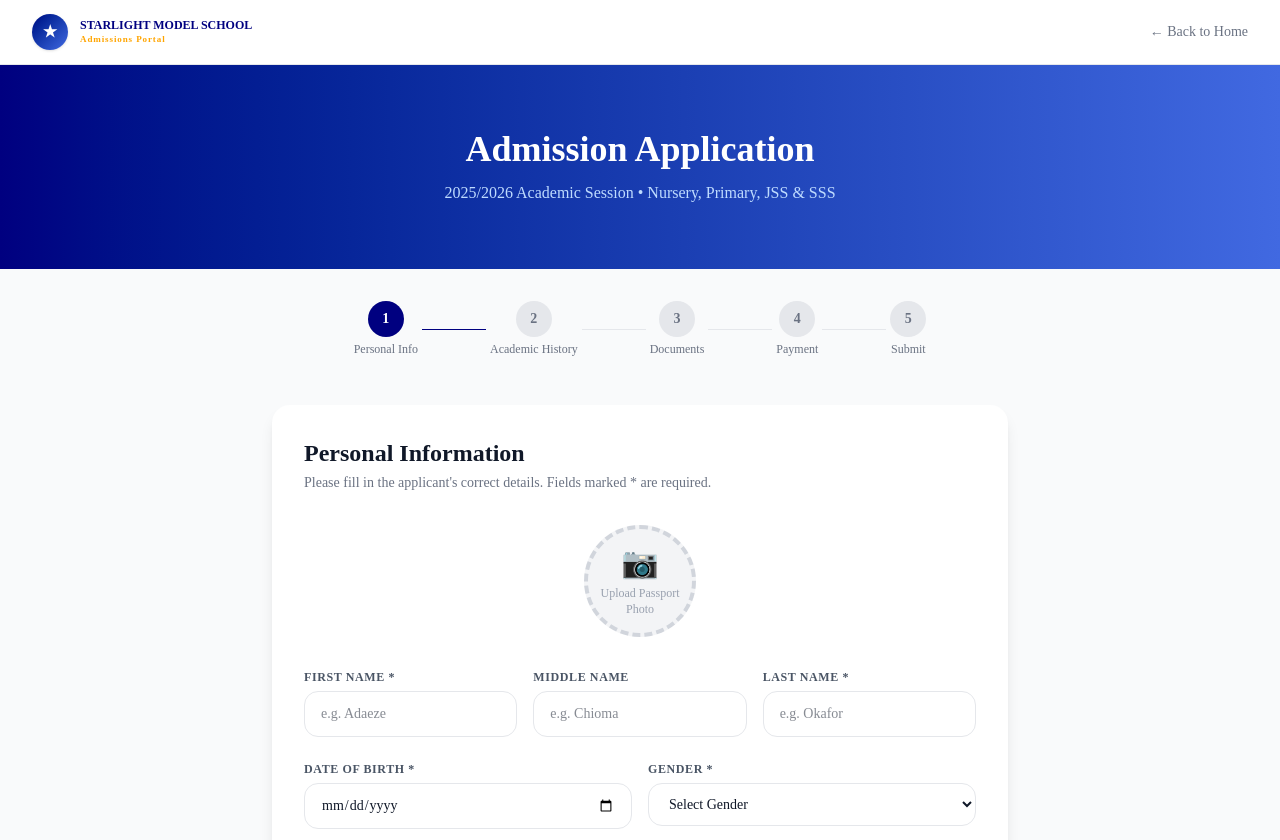
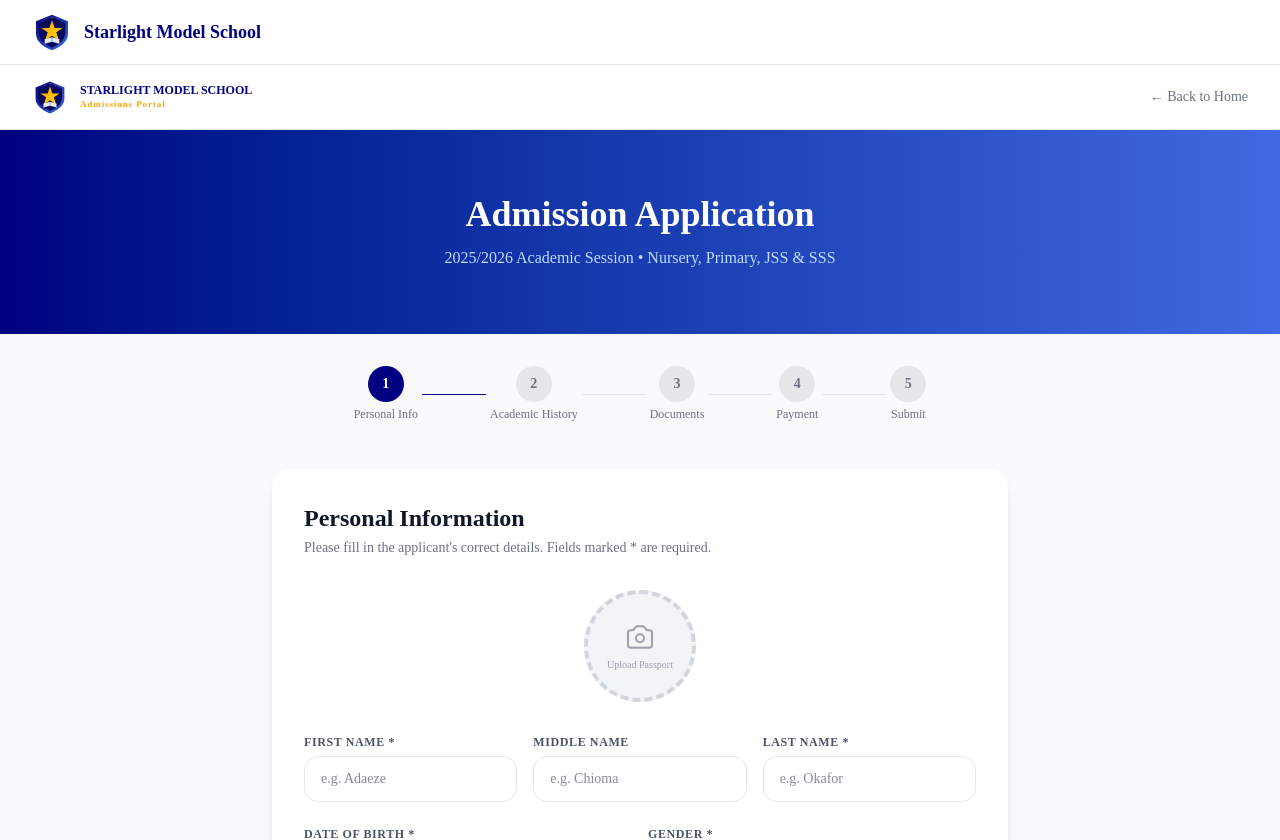
Before and after one commit to Star-light-10/startlight, a Next.js app: page /admissions in a window 1280 px wide. Shown: the top 840 px of the page. Built offline with nearby package versions, Linux system fonts and the light colour scheme.

Commit message:
feat: add premium logo, favicon, dynamic footer, and passport upload to admissions

```diff
--- a/src/app/admissions/page.tsx
+++ b/src/app/admissions/page.tsx
@@ -1,12 +1,33 @@
-import type { Metadata } from "next";
-import Link from "next/link";
+"use client"
 
-export const metadata: Metadata = {
-  title: "Admissions – Starlight Model School",
-  description: "Apply for admission to Starlight Model School, Oke-Medina, Boroboro, Oyo State. Nursery, Primary, JSS and SSS admissions open.",
-};
+import { useState, useRef } from "react"
+import Link from "next/link"
+import Image from "next/image"
+import { StarlightLogo } from "@/components/starlight-logo"
 
 export default function AdmissionsPage() {
+  const [passportPreview, setPassportPreview] = useState<string | null>(null)
+  const fileInputRef = useRef<HTMLInputElement>(null)
+
+  const handlePassportUpload = (e: React.ChangeEvent<HTMLInputElement>) => {
+    const file = e.target.files?.[0]
+    if (file) {
+      if (file.size > 2 * 1024 * 1024) {
+        alert("File size must be less than 2MB")
+        return
+      }
+      if (!file.type.startsWith("image/")) {
+        alert("Please upload an image file (JPG, PNG)")
+        return
+      }
+      const reader = new FileReader()
+      reader.onloadend = () => {
+        setPassportPreview(reader.result as string)
+      }
+      reader.readAsDataURL(file)
+    }
+  }
+
   return (
     <div className="min-h-screen bg-gray-50 dark:bg-gray-950">
       {/* Header */}
@@ -14,9 +35,7 @@ export default function AdmissionsPage() {
         <div className="max-w-7xl mx-auto px-4 sm:px-6 lg:px-8">
           <div className="flex items-center justify-between h-16">
             <Link href="/" className="flex items-center gap-3">
-              <div className="w-9 h-9 rounded-full bg-gradient-to-br from-[#000080] to-[#4169E1] flex items-center justify-center shadow">
-                <span className="text-white font-black">★</span>
-              </div>
+              <StarlightLogo className="w-9 h-9" />
               <div>
                 <p className="font-black text-[#000080] dark:text-white text-xs">STARLIGHT MODEL SCHOOL</p>
                 <p className="text-[9px] text-[#FFA500] font-semibold tracking-widest">Admissions Portal</p>
@@ -59,17 +78,59 @@ export default function AdmissionsPage() {
         <div className="bg-white dark:bg-gray-900 rounded-2xl shadow-lg p-8">
           <h2 className="text-2xl font-black text-gray-900 dark:text-white mb-1">Personal Information</h2>
           <p className="text-gray-500 dark:text-gray-400 text-sm mb-8">
-            Please fill in the applicant's correct details. Fields marked * are required.
+            Please fill in the applicant&apos;s correct details. Fields marked * are required.
           </p>
 
           <form className="space-y-6">
             {/* Passport Photo Upload */}
             <div className="flex justify-center mb-8">
               <div className="relative">
-                <div className="w-28 h-28 rounded-full bg-gray-100 dark:bg-gray-800 border-4 border-dashed border-gray-300 dark:border-gray-600 flex flex-col items-center justify-center cursor-pointer hover:border-[#000080] transition-colors">
-                  <span className="text-3xl">📷</span>
-                  <span className="text-xs text-gray-400 mt-1 text-center px-2">Upload Passport Photo</span>
-                </div>
+                <input
+                  type="file"
+                  ref={fileInputRef}
+                  accept="image/jpeg,image/png,image/webp"
+                  className="hidden"
+                  id="passport-upload"
+                  onChange={handlePassportUpload}
+                />
+                <label
+                  htmlFor="passport-upload"
+                  className="block cursor-pointer"
+                >
+                  {passportPreview ? (
+                    <div className="relative w-28 h-28 rounded-full overflow-hidden border-4 border-[#000080] shadow-lg group">
+                      <Image
+                        src={passportPreview}
+                        alt="Passport preview"
+                        fill
+                        className="object-cover"
+                      />
+                      <div className="absolute inset-0 bg-black/40 opacity-0 group-hover:opacity-100 transition-opacity flex items-center justify-center">
+                        <span className="text-white text-xs font-bold">Change Photo</span>
+                      </div>
+                    </div>
+                  ) : (
+                    <div className="w-28 h-28 rounded-full bg-gray-100 dark:bg-gray-800 border-4 border-dashed border-gray-300 dark:border-gray-600 flex flex-col items-center justify-center hover:border-[#000080] hover:bg-blue-50 dark:hover:bg-gray-700 transition-all">
+                      <svg className="w-8 h-8 text-gray-400 mb-1" fill="none" stroke="currentColor" viewBox="0 0 24 24">
+                        <path strokeLinecap="round" strokeLinejoin="round" strokeWidth={1.5} d="M3 9a2 2 0 012-2h.93a2 2 0 001.664-.89l.812-1.22A2 2 0 0110.07 4h3.86a2 2 0 011.664.89l.812 1.22A2 2 0 0018.07 7H19a2 2 0 012 2v9a2 2 0 01-2 2H5a2 2 0 01-2-2V9z" />
+                        <path strokeLinecap="round" strokeLinejoin="round" strokeWidth={1.5} d="M15 13a3 3 0 11-6 0 3 3 0 016 0z" />
+                      </svg>
+                      <span className="text-[10px] text-gray-400 text-center px-2 font-medium">Upload Passport</span>
+                    </div>
+                  )}
+                </label>
+                {passportPreview && (
+                  <button
+                    type="button"
+                    onClick={() => {
+                      setPassportPreview(null)
+                      if (fileInputRef.current) fileInputRef.current.value = ""
+                    }}
+                    className="absolute -top-1 -right-1 w-6 h-6 bg-red-500 text-white rounded-full text-xs flex items-center justify-center hover:bg-red-600 shadow-lg transition-colors"
+                  >
+                    ✕
+                  </button>
+                )}
               </div>
             </div>
 
--- a/src/app/layout.tsx
+++ b/src/app/layout.tsx
@@ -2,6 +2,7 @@ import type { Metadata } from "next";
 import { Geist, Geist_Mono } from "next/font/google";
 import { ThemeProvider } from "@/components/theme-provider";
 import "./globals.css";
+import { StarlightLogo } from "@/components/starlight-logo";
 
 const geistSans = Geist({
   variable: "--font-geist-sans",
@@ -16,6 +17,11 @@ const geistMono = Geist_Mono({
 export const metadata: Metadata = {
   title: "Starlight Model School - Management System",
   description: "A digital ecosystem for education",
+  icons: {
+    icon: "/icon.svg",
+    shortcut: "/icon.svg",
+    apple: "/icon.svg",
+  },
 };
 
 export default function RootLayout({
@@ -30,6 +36,13 @@ export default function RootLayout({
       className={`${geistSans.variable} ${geistMono.variable} h-full antialiased`}
     >
       <body className="min-h-full flex flex-col">
+        {/* Global Header with logo */}
+        <header className="bg-white dark:bg-gray-900 border-b border-gray-200 dark:border-gray-800 py-3">
+          <div className="max-w-7xl mx-auto px-4 sm:px-6 lg:px-8 flex items-center gap-3">
+            <StarlightLogo className="w-10 h-10" />
+            <h1 className="font-black text-[#000080] dark:text-white text-lg">Starlight Model School</h1>
+          </div>
+        </header>
         <ThemeProvider
           attribute="class"
           defaultTheme="system"
@@ -38,6 +51,12 @@ export default function RootLayout({
         >
           {children}
         </ThemeProvider>
+        {/* Footer */}
+        <footer className="bg-gray-950 text-white py-6 mt-auto">
+          <div className="max-w-7xl mx-auto px-4 sm:px-6 lg:px-8 text-center text-xs">
+            © {new Date().getFullYear()} Starlight Model School. All rights reserved.
+          </div>
+        </footer>
       </body>
     </html>
   );
--- /dev/null
+++ b/src/components/starlight-logo.tsx
@@ -0,0 +1,29 @@
+export function StarlightLogo({ className = "w-10 h-10" }: { className?: string }) {
+  return (
+    <svg viewBox="0 0 120 120" className={className} xmlns="http://www.w3.org/2000/svg">
+      <defs>
+        <linearGradient id="shield-gradient" x1="0%" y1="0%" x2="100%" y2="100%">
+          <stop offset="0%" stopColor="#000080" />
+          <stop offset="100%" stopColor="#4169E1" />
+        </linearGradient>
+        <linearGradient id="star-gradient" x1="0%" y1="0%" x2="100%" y2="100%">
+          <stop offset="0%" stopColor="#FFA500" />
+          <stop offset="100%" stopColor="#FFD700" />
+        </linearGradient>
+      </defs>
+      {/* Shield */}
+      <path d="M60 8 L108 28 L108 65 Q108 95 60 115 Q12 95 12 65 L12 28 Z" fill="url(#shield-gradient)" />
+      {/* Inner shield */}
+      <path d="M60 16 L100 33 L100 64 Q100 90 60 107 Q20 90 20 64 L20 33 Z" fill="#0a0a5c" />
+      {/* Star */}
+      <polygon points="60,25 68,48 92,48 73,61 80,84 60,71 40,84 47,61 28,48 52,48" fill="url(#star-gradient)" />
+      {/* Book */}
+      <path d="M38 82 L60 76 L82 82 L82 95 L60 89 L38 95 Z" fill="white" opacity="0.9" />
+      <line x1="60" y1="76" x2="60" y2="89" stroke="#000080" strokeWidth="1" />
+      {/* Rays */}
+      <line x1="60" y1="20" x2="60" y2="14" stroke="#FFA500" strokeWidth="2" opacity="0.8" />
+      <line x1="45" y1="23" x2="42" y2="18" stroke="#FFA500" strokeWidth="1.5" opacity="0.6" />
+      <line x1="75" y1="23" x2="78" y2="18" stroke="#FFA500" strokeWidth="1.5" opacity="0.6" />
+    </svg>
+  )
+}
```
Also changed, not shown: public/logo.jpg (added), src/app/icon.svg (added).
